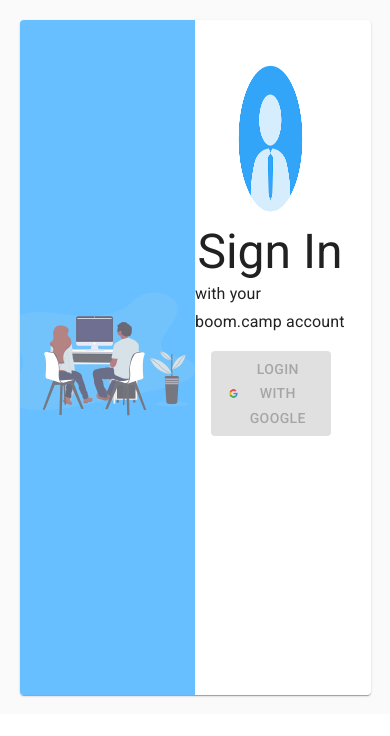
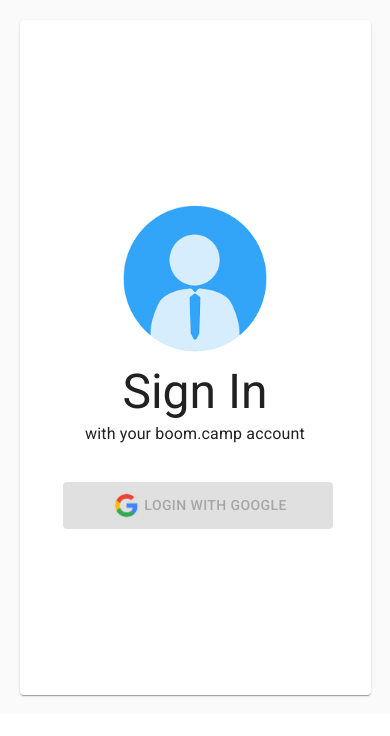
Before and after one commit to Handraiser-Project-Team-1/HandRaiser, a React (Create React App) app in the folder g1-handraiser/: page /login in a window 390 px wide. Shown: the top 736 px of the page. Built offline with nearby package versions, Linux system fonts and the light colour scheme.

Commit message:
fix UI  and Unused imports(login,studnetlist,queuecounter)

```diff
--- a/g1-handraiser/src/components/login/LoginInterface.js
+++ b/g1-handraiser/src/components/login/LoginInterface.js
@@ -42,11 +42,10 @@
     backgroundColor: "#42B0FF",
     opacity: ".8",
     "@media (max-width: 768px)": {
-      display: "flex",
       width: "50%",
       minHeight: "76vh"
     },
-    "@media (max-width: 320px)": {
+    "@media (max-width: 425px)": {
       width: "0%"
     }
   },
@@ -63,20 +62,18 @@
     flexDirection: "column",
     height: "70vh",
     width: "40%",
-    marginTop: "12%",
+    marginTop: "15%",
 
-    "@media (max-width: 320px)": {
+    "@media (max-width: 425px)": {
       display: "flex",
-      width: "100%",
+      width: "90%",
       justifyContent: "center",
       alignItems: "center"
     },
-    "@media (min-width: 768px) && (max-width: 1023px)": {
-      display: "flex",
-      justifyContent: "center",
-      minWidth: "30%",
-      marginTop: "7%"
-    }
+    "@media(max-width: 768px)": {
+      padding: "5%",
+      marginTop: "15%",
+    },
   },
 
   avatar: {
@@ -86,7 +83,7 @@
       width: "50%"
     },
     "@media (max-width: 320px)": {
-      width: "35%"
+      width: "55%"
     }
   },
   button: {
--- a/g1-handraiser/src/components/mentor/includes/QueueCounter.js
+++ b/g1-handraiser/src/components/mentor/includes/QueueCounter.js
@@ -2,13 +2,6 @@
 import Card from '@material-ui/core/Card';
 import CardContent from '@material-ui/core/CardContent';
 import Typography from '@material-ui/core/Typography';
-import { makeStyles } from '@material-ui/core/styles';
-
-const useStyles = makeStyles(theme => ({
-    root: {
-      flexGrow: 1,
-    },
-  }));
 
 export default function QueueCounter() {
     return (
--- a/g1-handraiser/src/components/mentor/includes/StudentList.js
+++ b/g1-handraiser/src/components/mentor/includes/StudentList.js
@@ -7,7 +7,6 @@
 import CardActionArea from '@material-ui/core/CardActionArea';
 import FaceIcon from '@material-ui/icons/Face';
 import GridList from '@material-ui/core/GridList';
-import Typography from '@material-ui/core/Typography';
 import CardHeader from '@material-ui/core/CardHeader';
 
 const useStyles = makeStyles(theme => ({
```
